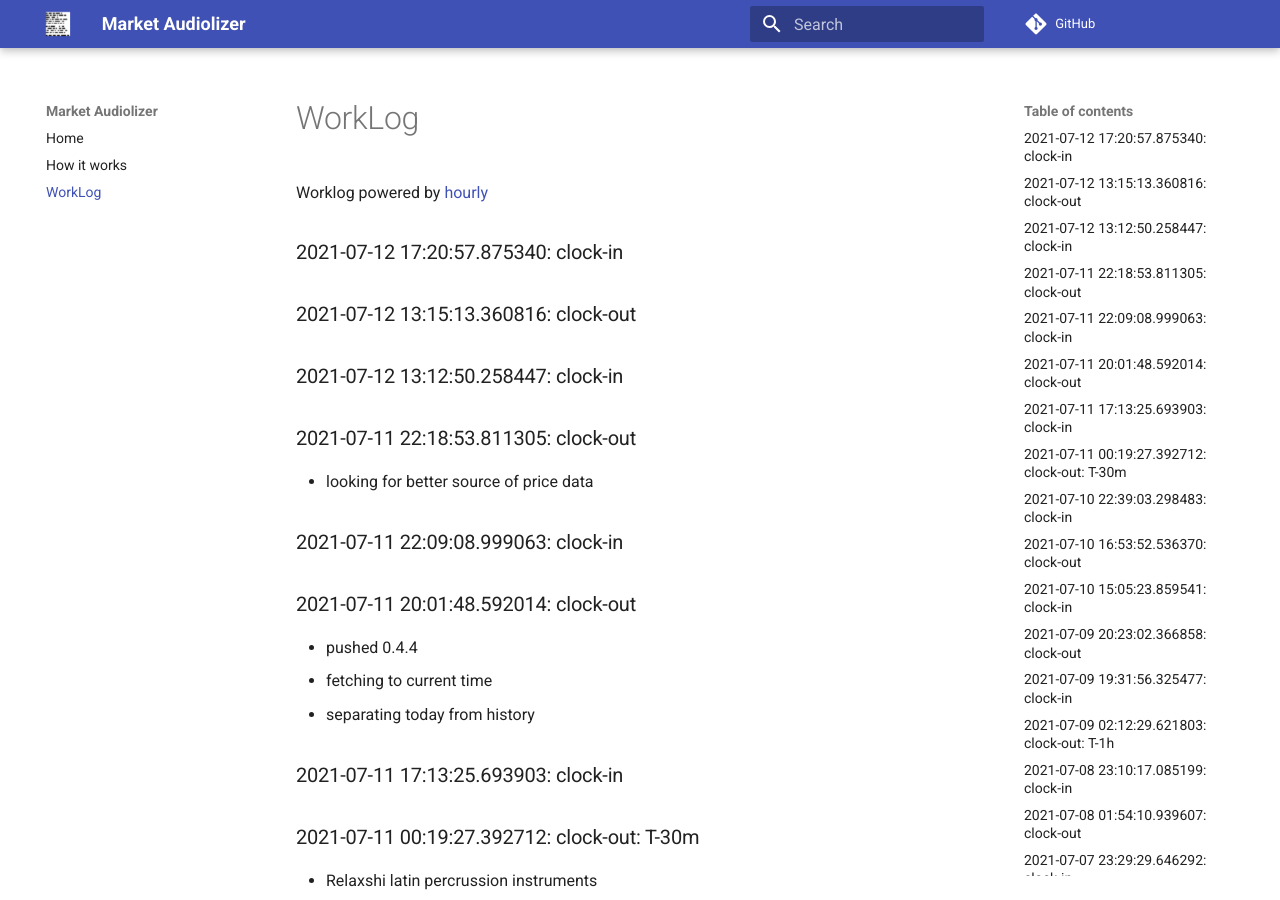
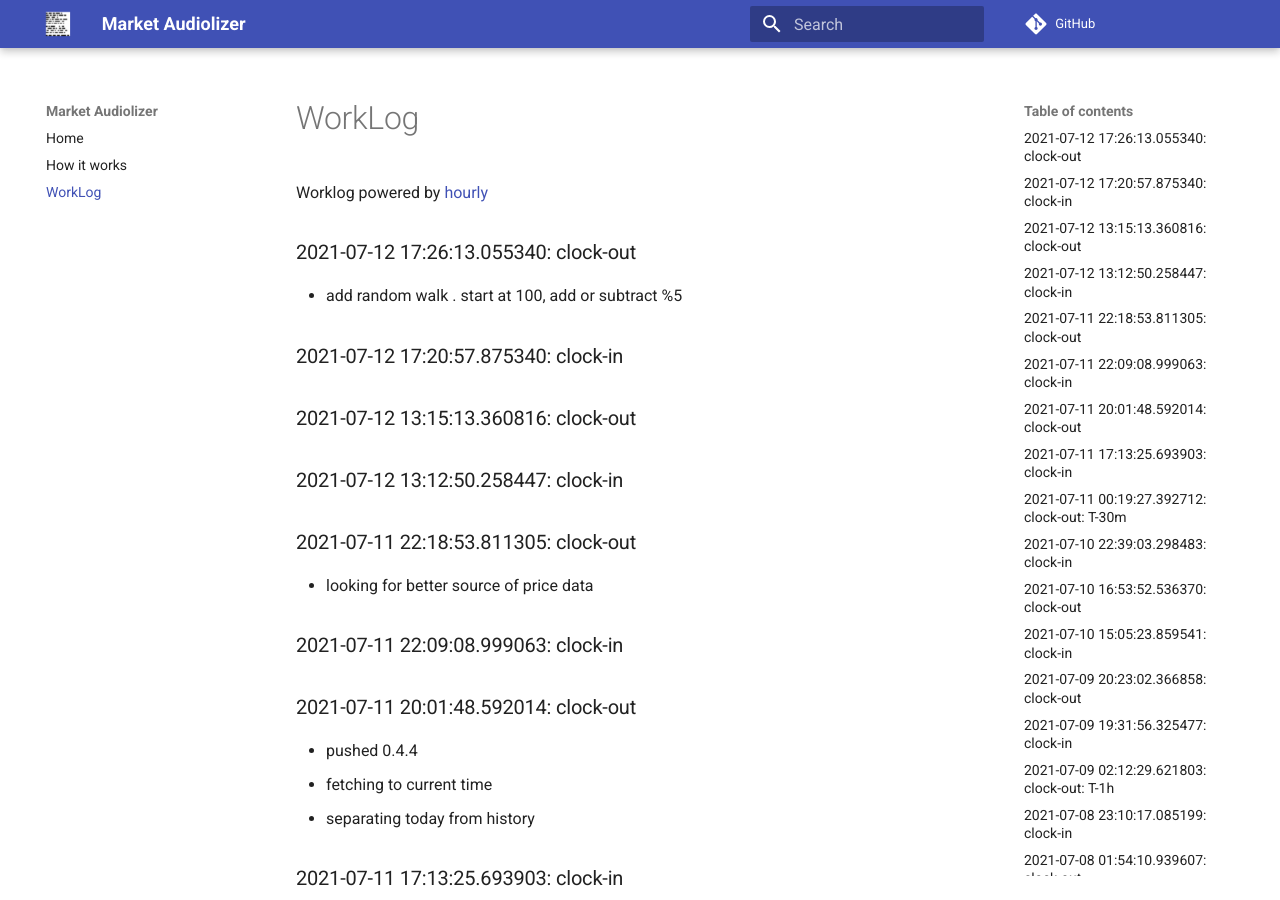
Before and after one commit to asherp/audiolizer, an MkDocs documentation site: the page built from docs/WorkLog.md, in a window 1280 px wide and 900 px high. Built offline with MkDocs 1.6.1 and Material for MkDocs 9.7.7, drawn with Linux system fonts in a browser that asks for light colours; comment, search, counter and statistics services are not loaded.

Commit message:
clock-out

```diff
--- a/WorkLog.md
+++ b/WorkLog.md
@@ -1,3 +1,6 @@
+### 2021-07-12 17:26:13.055340: clock-out
+
+* add random walk . start at 100, add or subtract %5
 
 ### 2021-07-12 17:20:57.875340: clock-in
 
```
